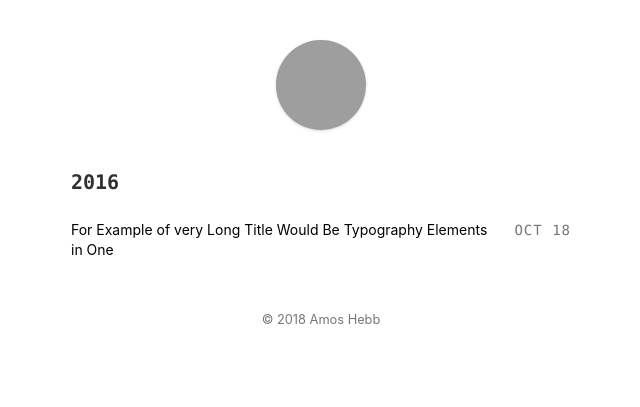
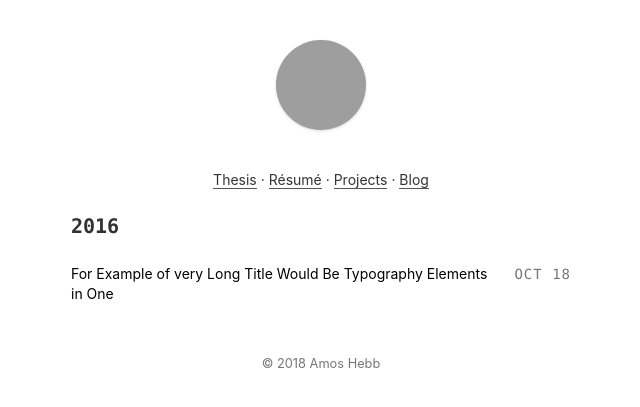
Before and after one commit to navh/amoshebb, a Jekyll site: the page built from index.html, in a window 1280 px wide. Shown: the top 407 px of the page, without its empty margins (319-959 px from the left). Built offline with Jekyll 4.4.1, drawn with Linux system fonts in a browser that asks for light colours; grey boxes are pictures that could not be loaded.

Commit message:
added navigation to the default page

```diff
--- a/_layouts/default.html
+++ b/_layouts/default.html
@@ -14,6 +14,8 @@ published: true
 
 		{% include header.html %}
 
+		<span class="block"><p style="text-align: center;"><a title="Updates about Project Coatimunde" href="coatimunde">Thesis</a>&nbsp;&middot;&nbsp;<a title="My r&eacute;sum&eacute; so far!" href="cv">R&eacute;sum&eacute;</a>&nbsp;&middot;&nbsp;<a title="Updates on other projects" href="projects">Projects</a>&nbsp;&middot;&nbsp;<a title="Posts on my other thoughts" href="blog">Blog</a></p></span>
+
 		<div id="content">
 			{{ content }}
 		</div>
```
